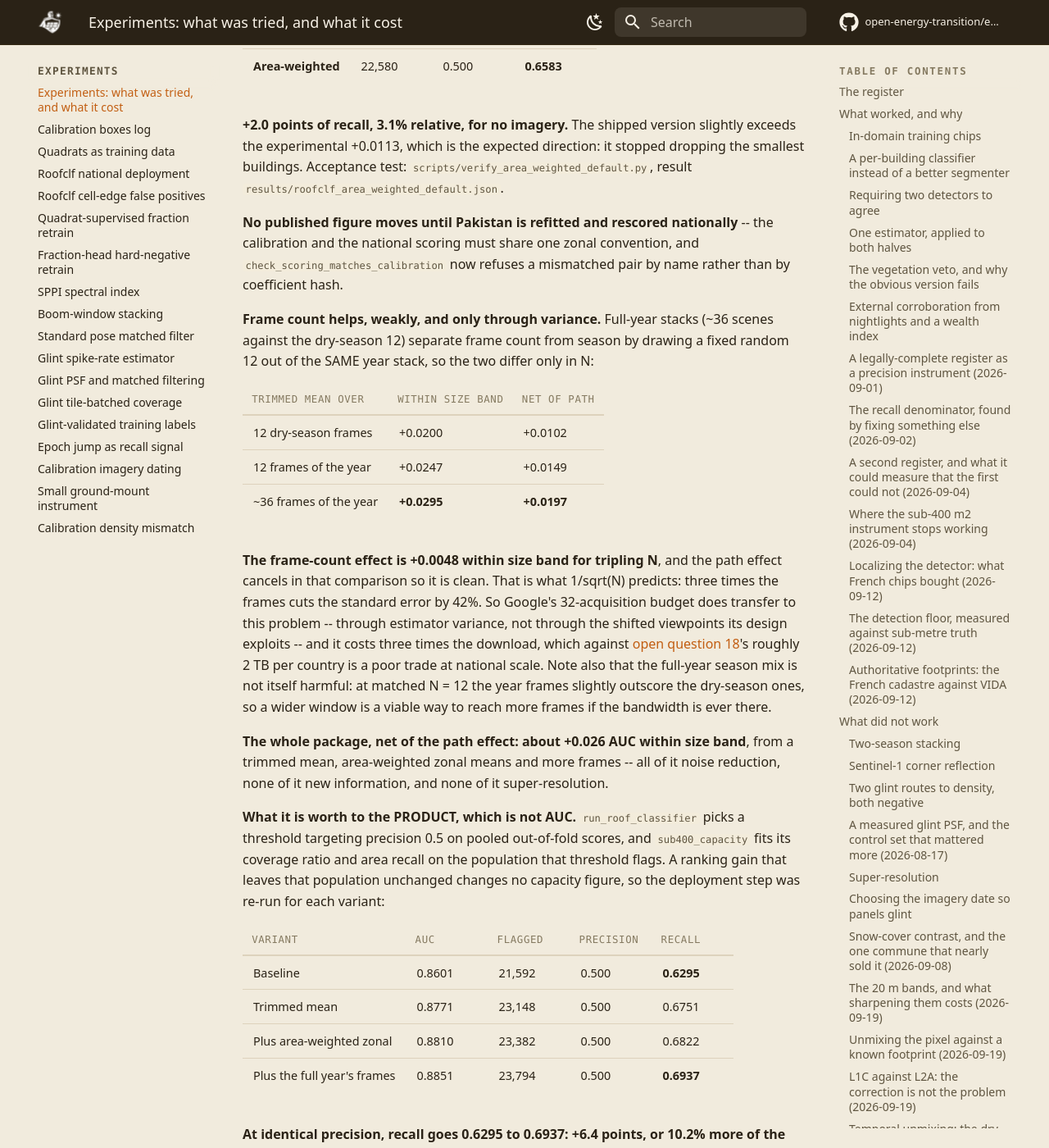
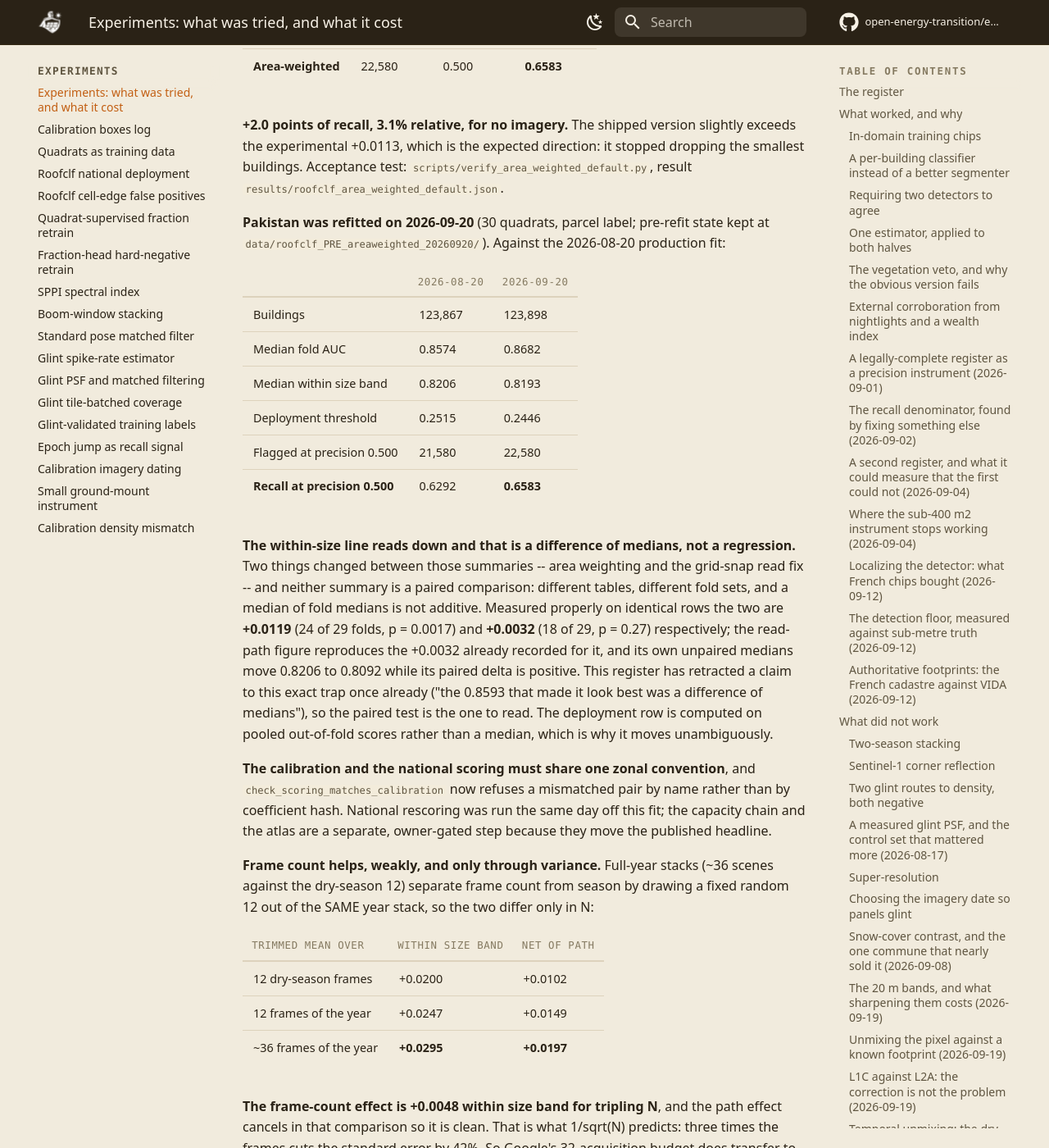
Before and after one commit to open-energy-transition/earthpv, an MkDocs documentation site: the page built from docs/experiments.md, in a window 1280 px wide and 1400 px high, scrolled down 42955 px. Shown: the whole window at 82% size. Built offline with MkDocs 1.6.1 and Material for MkDocs 9.7.7, drawn with Linux system fonts in a browser that asks for light colours; comment, search, counter and statistics services are not loaded.

Commit message:
Record the Pakistan refit, and why its within-size line is not a regression
30 quadrats, parcel label, area-weighted; pre-refit state kept at
data/roofclf_PRE_areaweighted_20260920/.

                              2026-08-20   2026-09-20
    buildings                    123,867      123,898
    median fold AUC               0.8574       0.8682
    median within size band       0.8206       0.8193
    deployment threshold          0.2515       0.2446
    flagged at precision 0.500    21,580       22,580
    recall at precision 0.500     0.6292       0.6583

Recall at identical precision is up 2.9 points. The within-size line reads DOWN, and that is
a difference of medians rather than a regression: two things changed between those summaries
(area weighting, and the grid-snap read fix), neither summary is a paired comparison, and a
median of fold medians is not additive. Measured on identical rows the two are +0.0119
(24/29, p = 0.0017) and +0.0032 (18/29, p = 0.27); the read-path arm's own unpaired medians
move 0.8206 -> 0.8092 while its paired delta is positive. This register already retracted one
claim to exactly this trap, so the paired test is the one to read. The deployment row comes
from pooled out-of-fold scores, not a median, which is why it moves unambiguously.

Operational note: data/roofclf_national_with_sppi (16 GB) was moved to /home and symlinked
back before rescoring -- aidisc was at 2.9 GB free against a 6.6 GB pass. File count and
bytes verified identical before the original was removed; every path is unchanged.

Co-Authored-By: Claude Opus 5 (1M context) <noreply@anthropic.com>

```diff
--- a/docs/experiments.md
+++ b/docs/experiments.md
@@ -1409,10 +1409,33 @@ exceeds the experimental +0.0113, which is the expected direction: it stopped dr
 smallest buildings. Acceptance test: `scripts/verify_area_weighted_default.py`, result
 `results/roofclf_area_weighted_default.json`.
 
-**No published figure moves until Pakistan is refitted and rescored nationally** -- the
-calibration and the national scoring must share one zonal convention, and
+**Pakistan was refitted on 2026-09-20** (30 quadrats, parcel label; pre-refit state kept at
+`data/roofclf_PRE_areaweighted_20260920/`). Against the 2026-08-20 production fit:
+
+| | 2026-08-20 | 2026-09-20 |
+| --- | --- | --- |
+| Buildings | 123,867 | 123,898 |
+| Median fold AUC | 0.8574 | 0.8682 |
+| Median within size band | 0.8206 | 0.8193 |
+| Deployment threshold | 0.2515 | 0.2446 |
+| Flagged at precision 0.500 | 21,580 | 22,580 |
+| **Recall at precision 0.500** | 0.6292 | **0.6583** |
+
+**The within-size line reads down and that is a difference of medians, not a regression.**
+Two things changed between those summaries -- area weighting and the grid-snap read fix --
+and neither summary is a paired comparison: different tables, different fold sets, and a
+median of fold medians is not additive. Measured properly on identical rows the two are
+**+0.0119** (24 of 29 folds, p = 0.0017) and **+0.0032** (18 of 29, p = 0.27) respectively;
+the read-path figure reproduces the +0.0032 already recorded for it, and its own unpaired
+medians move 0.8206 to 0.8092 while its paired delta is positive. This register has retracted
+a claim to this exact trap once already ("the 0.8593 that made it look best was a difference
+of medians"), so the paired test is the one to read. The deployment row is computed on pooled
+out-of-fold scores rather than a median, which is why it moves unambiguously.
+
+**The calibration and the national scoring must share one zonal convention**, and
 `check_scoring_matches_calibration` now refuses a mismatched pair by name rather than by
-coefficient hash.
+coefficient hash. National rescoring was run the same day off this fit; the capacity chain
+and the atlas are a separate, owner-gated step because they move the published headline.
 
 **Frame count helps, weakly, and only through variance.** Full-year stacks (~36 scenes
 against the dry-season 12) separate frame count from season by drawing a fixed random 12 out
```
